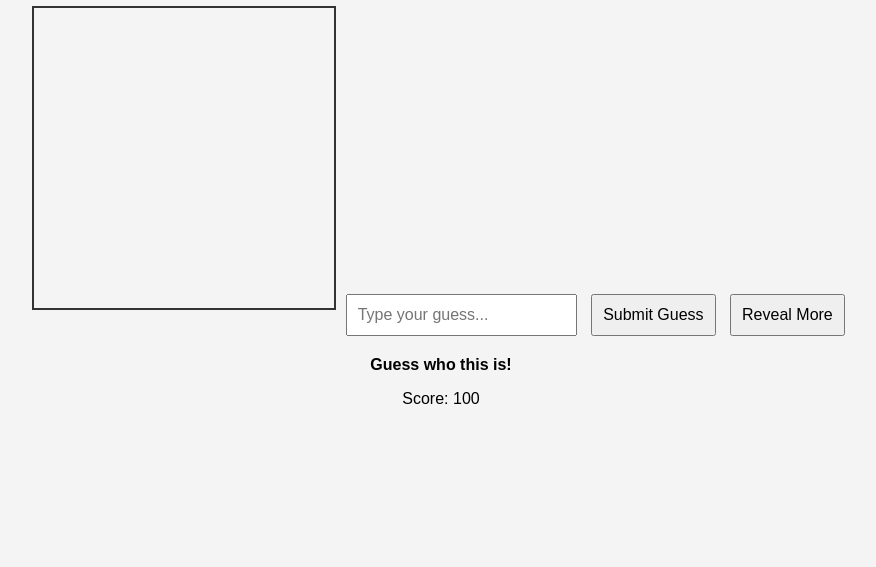
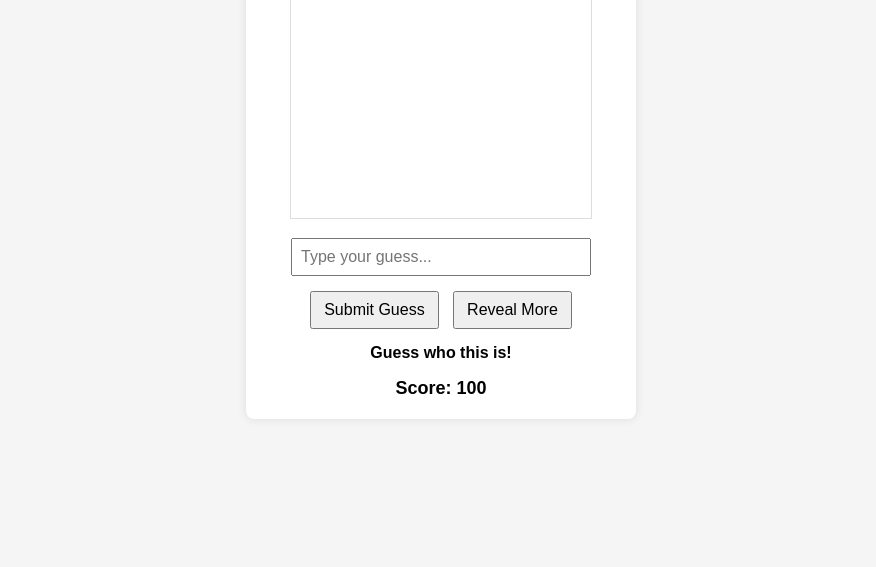
Before and after one commit to jonni12345/guess-the-celebrity, a plain HTML site: page index.html in a window 1280 px wide. Shown: the part 233-800 px from the top of the page, without its empty margins (199-1075 px from the left). Drawn offline with Linux system fonts and the light colour scheme.

Commit message:
Update style.css

```diff
--- a/style.css
+++ b/style.css
@@ -1,33 +1,51 @@
 body {
-    font-family: 'Arial', sans-serif;
-    background-color: #f4f4f4;
+  font-family: Arial, sans-serif;
+  background: #f5f5f5;
   display: flex;
   justify-content: center;
-    align-items: center;
-    height: 100vh;
-    margin: 0;
+  margin-top: 50px;
 }
 
 .container {
+  background: white;
+  padding: 20px;
+  border-radius: 8px;
+  width: 350px;
+  box-shadow: 0 0 10px rgba(0,0,0,0.1);
   text-align: center;
 }
 
-.game-area {
-    margin-top: 20px;
+canvas {
+  border: 1px solid #ddd;
+  margin-bottom: 15px;
 }
 
-canvas {
-    border: 2px solid #333;
+input[type="text"] {
+  padding: 8px;
+  width: 80%;
   margin-bottom: 10px;
-}
-
-input, button {
-    margin: 5px;
-    padding: 10px;
   font-size: 16px;
 }
 
+button {
+  padding: 8px 12px;
+  margin: 5px;
+  font-size: 16px;
+  cursor: pointer;
+}
+
+button:disabled {
+  background: #ccc;
+  cursor: not-allowed;
+}
+
 #feedback {
+  font-weight: bold;
+  margin-top: 10px;
+}
+
+#score-display {
   margin-top: 15px;
   font-weight: bold;
+  font-size: 18px;
 }
```
Lines whose indentation alone changed are shown as unchanged.
